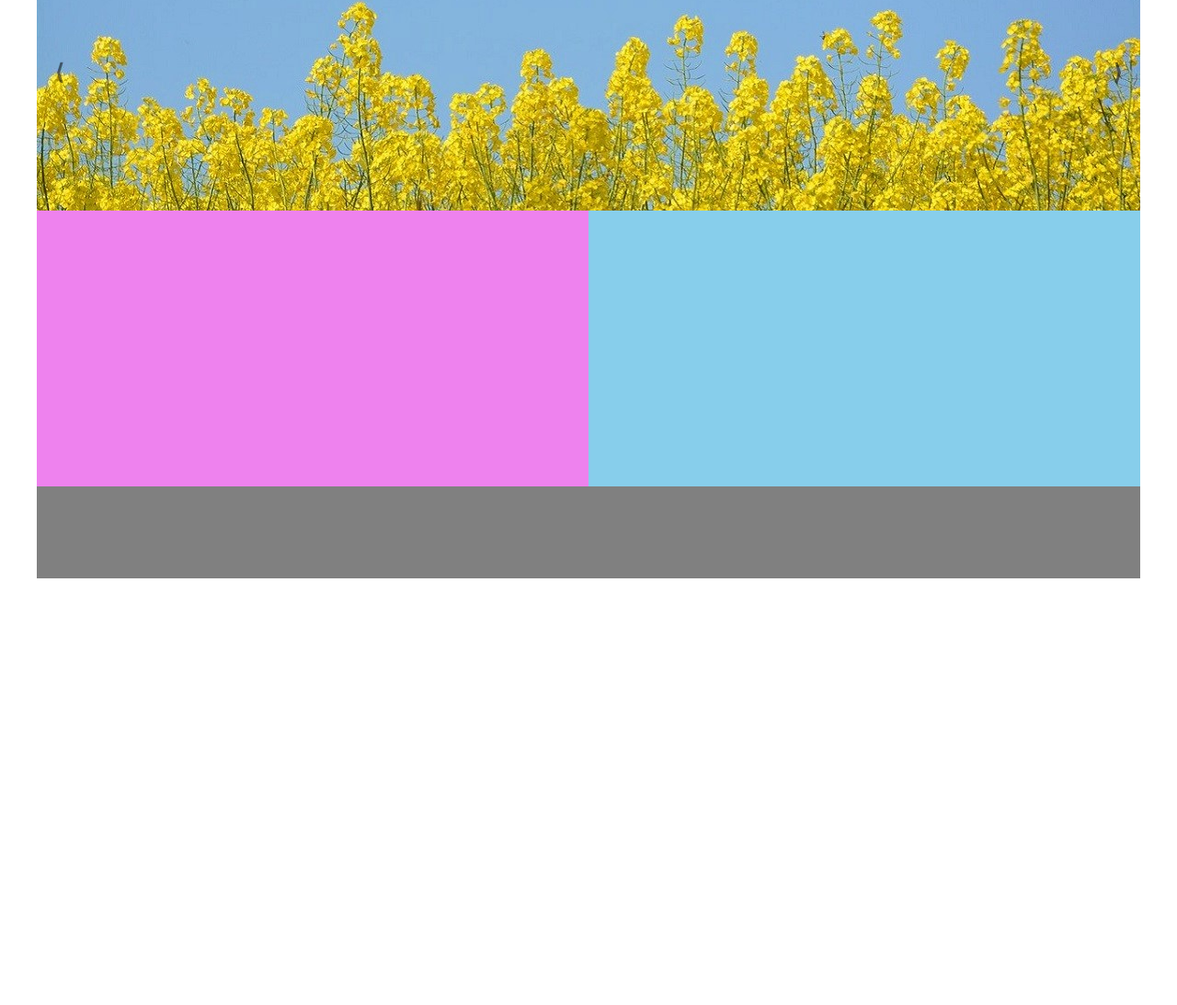
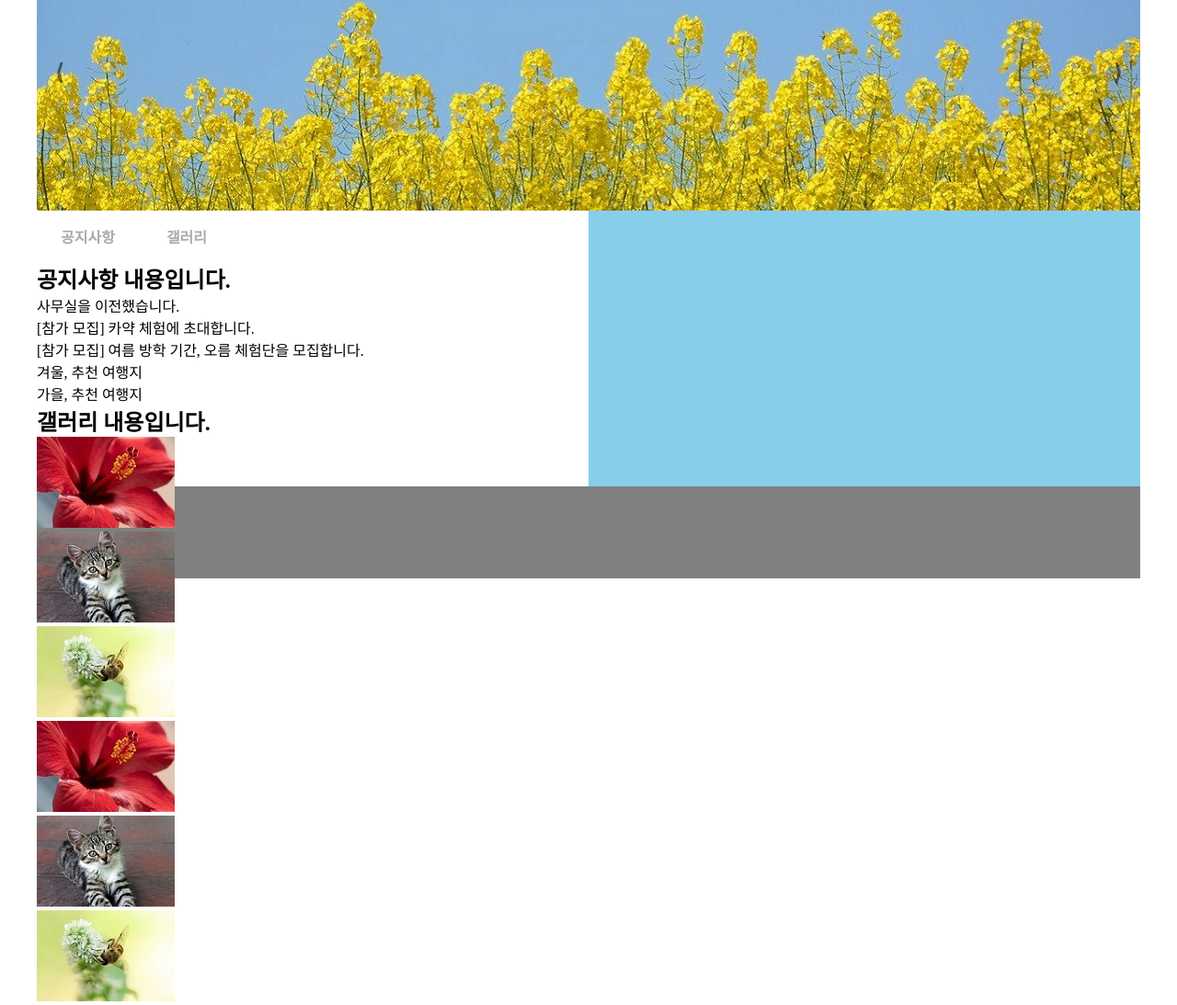
Before and after one commit to jyh1108/polcho123.github.io, a plain HTML site: page index.html in a window 1280 px wide. Shown: the part 171-1264 px from the top of the page at 92% size. Before the commit the page ends 800 px from the top, so only its background shows below. Drawn offline with nearby package versions, Linux system fonts and the light colour scheme.

Commit message:
컨텐츠 영역 추가중 .

```diff
--- a/Js/slideshow.js
+++ b/Js/slideshow.js
@@ -4,7 +4,8 @@ var next = document.getElementById("next");
 
 var current = 0;
 
-showSlides(current);
+
+
 prev.onclick = prevSlide;
 next.onclick = nextSlide;
 
@@ -26,3 +27,13 @@ function nextSlide() {
   else current = 0;
     showSlides(current);
 }
+
+$("#prev").click(function () {
+  prevSlide();
+}
+);
+
+$("#next").click(function () {
+  nextSlide();
+}
+);
--- a/css/style.css
+++ b/css/style.css
@@ -24,6 +24,7 @@ header {
   height: 100px;
   background-color: #07c;
 }
+
 #logo {
   float: left;
   width: 250px;
@@ -31,6 +32,7 @@ header {
   line-height: 100px;
   padding-left: 20px;
 }
+
 #logo h1 {
   font-family: 'Merienda', cursive;
   font-weight: 700;
@@ -157,7 +159,19 @@ button:focus {
   float : left;
   width:600px;
   height: 100%;
-  background-color: violet;
+ }
+ #tabMenu input[type="radio"] {
+   display: none;
+ }
+
+ #tabMenu label {
+   display : inline-block;
+   margin: 0 0;
+   padding: 15px 25px;
+   font-weight: 600;
+   text-align: center;
+   color: #aaa;
+   border : 1px solid transparent;
  }
 
  #links {
--- a/index.html
+++ b/index.html
@@ -45,7 +45,32 @@
           </div>
           <div id="contents">
             <div id="tabMenu">
+              <input type="radio" id="tab1" name="tabs" checked>
+              <label for="tab1">공지사항</label>
+              <input type="radio" id="tab2" name="tabs">
+              <label for="tab2">갤러리</label>
 
+              <div id="notice" class="tabContent">
+                <h2>공지사항 내용입니다.</h2>
+                <ul>
+                  <li>사무실을 이전했습니다.</li>
+                  <li>[참가 모집] 카약 체험에 초대합니다. </li>
+                  <li>[참가 모집] 여름 방학 기간, 오름 체험단을 모집합니다.</li>
+                  <li>겨울, 추천 여행지</li>
+                  <li>가을, 추천 여행지</li>
+                </ul>
+              </div>
+              <div id="gallery" class="tabContent">
+                <h2>갤러리 내용입니다.</h2>
+                <ul>
+                  <li><img src="images/img-1.jpg"> </li>
+                  <li><img src="images/img-2.jpg"> </li>
+                  <li><img src="images/img-3.jpg"> </li>
+                  <li><img src="images/img-1.jpg"> </li>
+                  <li><img src="images/img-2.jpg"> </li>
+                  <li><img src="images/img-3.jpg"> </li>
+                </ul>
+              </div>
             </div>
             <div id="links">
 
```
